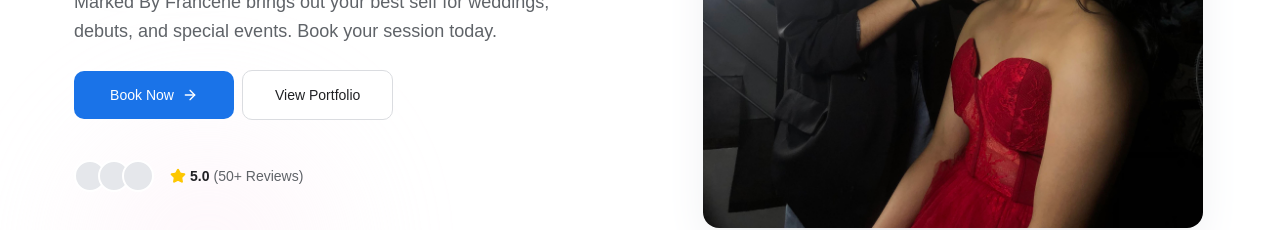
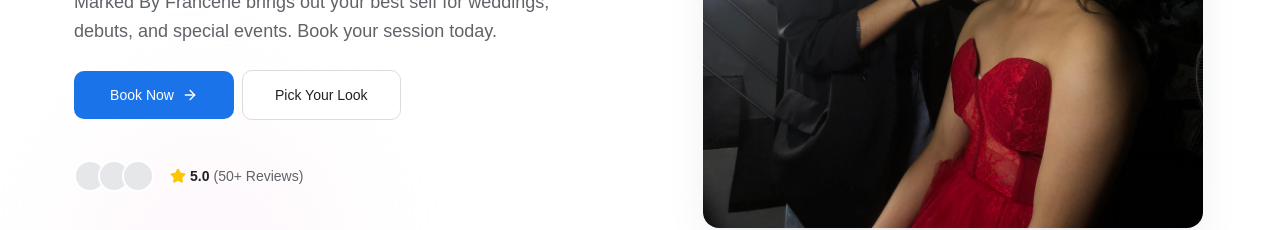
Before and after one commit to prodby-david/Marked-By-Francene, a Next.js app: page / in a window 1280 px wide. Shown: the part 452-682 px from the top of the page. Built offline with nearby package versions, Linux system fonts and the light colour scheme.

Commit message:
feat(hero): update CTA to redirect services

```diff
--- a/src/app/HeroSectionUI.tsx
+++ b/src/app/HeroSectionUI.tsx
@@ -38,7 +38,7 @@ export default function HeroSectionUI(){
 
             <div className="flex flex-col sm:flex-row gap-2 items-center justify-center md:justify-start">
               <Link
-                href="/reserve"
+                href="/signin"
                 className="flex items-center justify-center gap-2 px-8 py-2 md:py-3.5 text-sm font-medium w-40 text-white transition-all bg-action-color rounded-lg hover:bg-blue-700 hover:shadow-lg hover:shadow-blue-100 active:scale-95"
               >
                 Book Now
@@ -46,10 +46,10 @@ export default function HeroSectionUI(){
               </Link>
 
               <Link
-                href="#portfolio"
+                href="/service-offered"
                 className=" items-center justify-center gap-2 px-8 py-2 md:py-3.5 text-sm font-medium text-heading-color transition-all bg-white border border-input-color rounded-lg hover:bg-gray-50 hover:border-gray-300 active:scale-95"
               >
-                View Portfolio
+                Pick Your Look
               </Link>
             </div>
 
```
